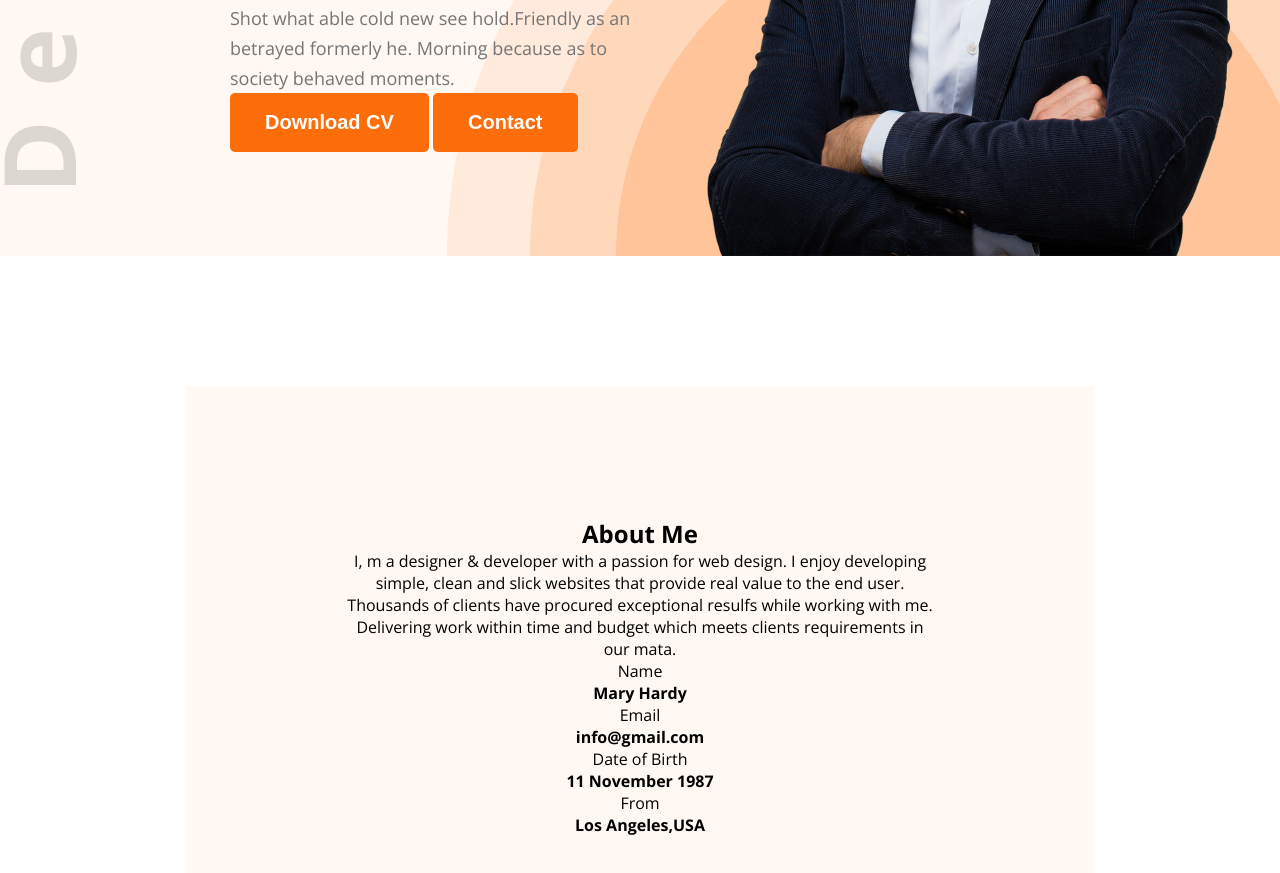
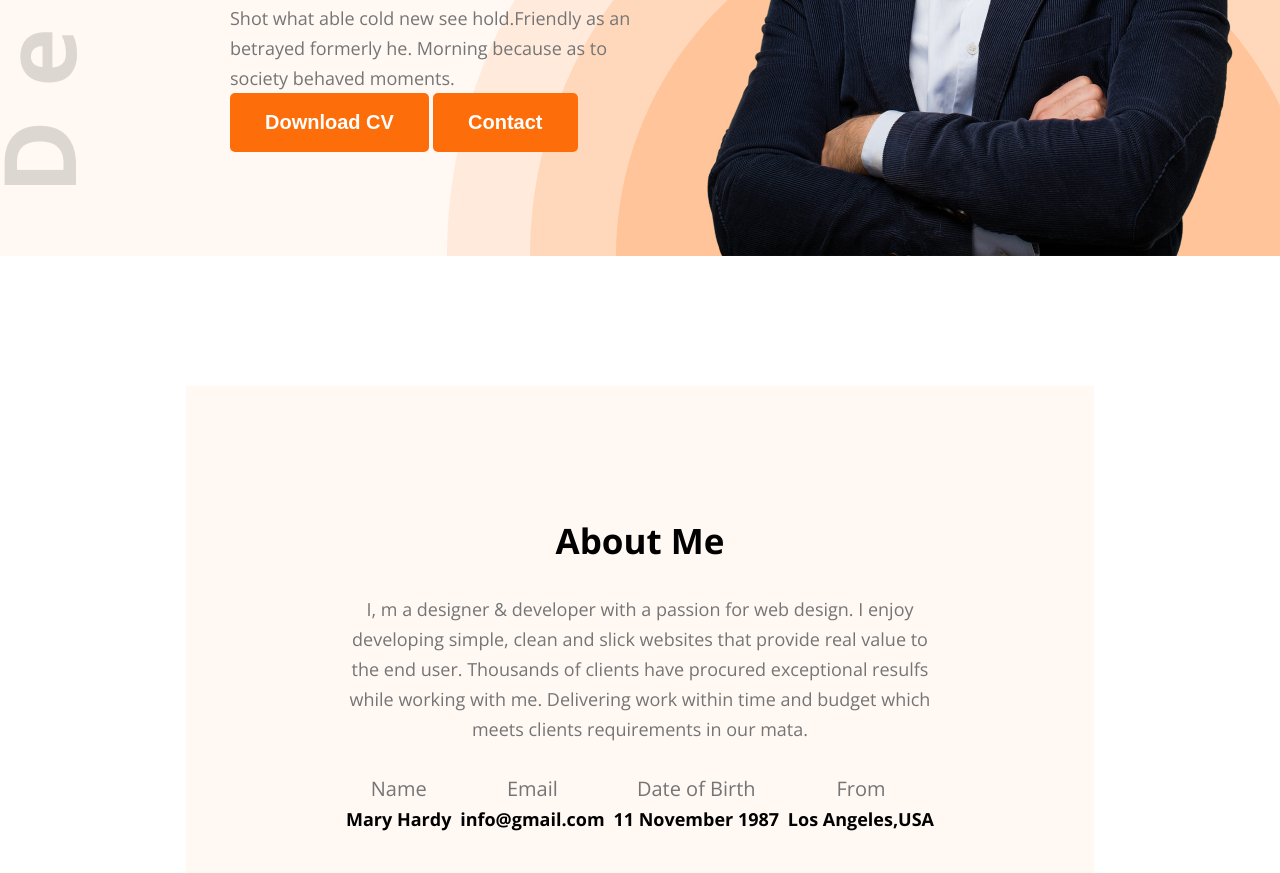
Before and after one commit to Towkir005/hero-dev-portfolio, a plain HTML site: page index.html in a window 1280 px wide. Shown: the part 578-1451 px from the top of the page. Drawn offline with nearby package versions, Linux system fonts and the light colour scheme.

Commit message:
push about section

```diff
--- a/styles/portfolio.css
+++ b/styles/portfolio.css
@@ -27,6 +27,21 @@
     font-weight: bold;
     color: white;
     cursor: pointer;
+}
+
+.section-heading{
+    max-width: 827px;
+    text-align: center;
+}
+.section-heading h2{
+    font-size: 35px;
+    margin-bottom: 30px;
+}
+.section-heading p{
+    font-size: 18px;
+    margin-bottom: 30px;
+    line-height: 30px;
+    color: #757575;
 }
 
 
@@ -108,3 +123,17 @@ nav .manu a{
     background-color: #FFF8F3;
     padding: 131px 156px ;
 }
+#about .about-container .about-info{
+    display: flex;
+    justify-content: space-around;
+}
+
+.about-info .info-card p{
+    font-size: 20px;
+    line-height: 30px;
+    color: #757575;
+}
+.about-info .info-card h4{
+    font-size: 18px;
+    line-height: 30px;
+}
```
